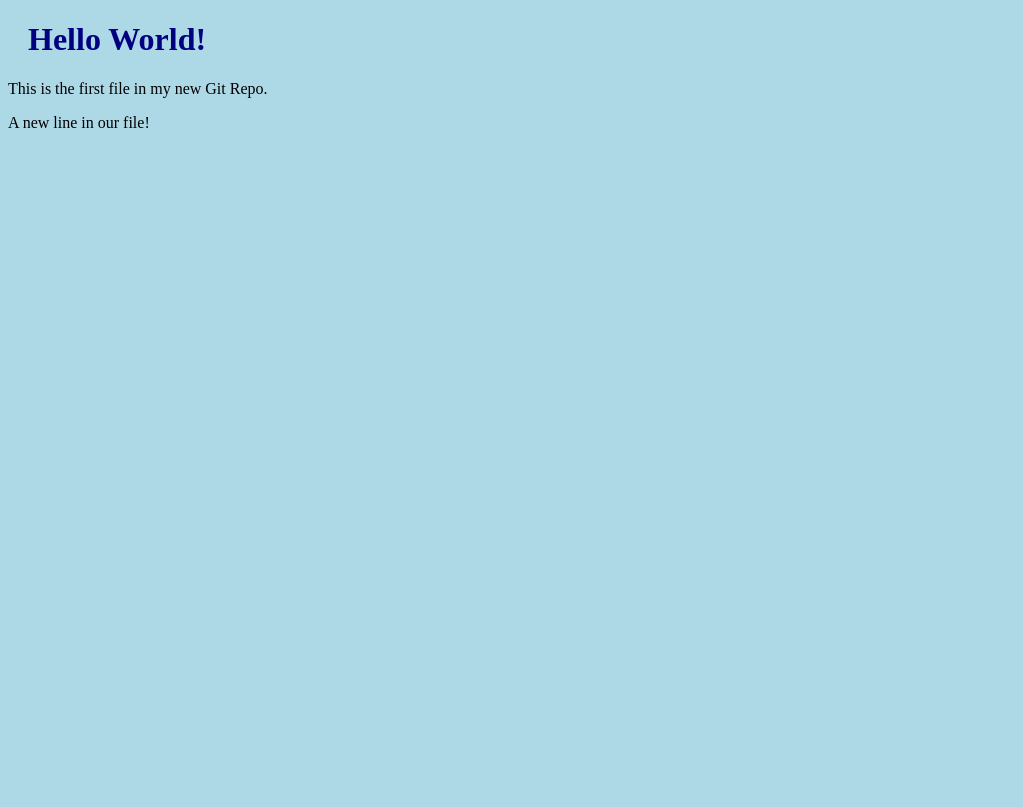
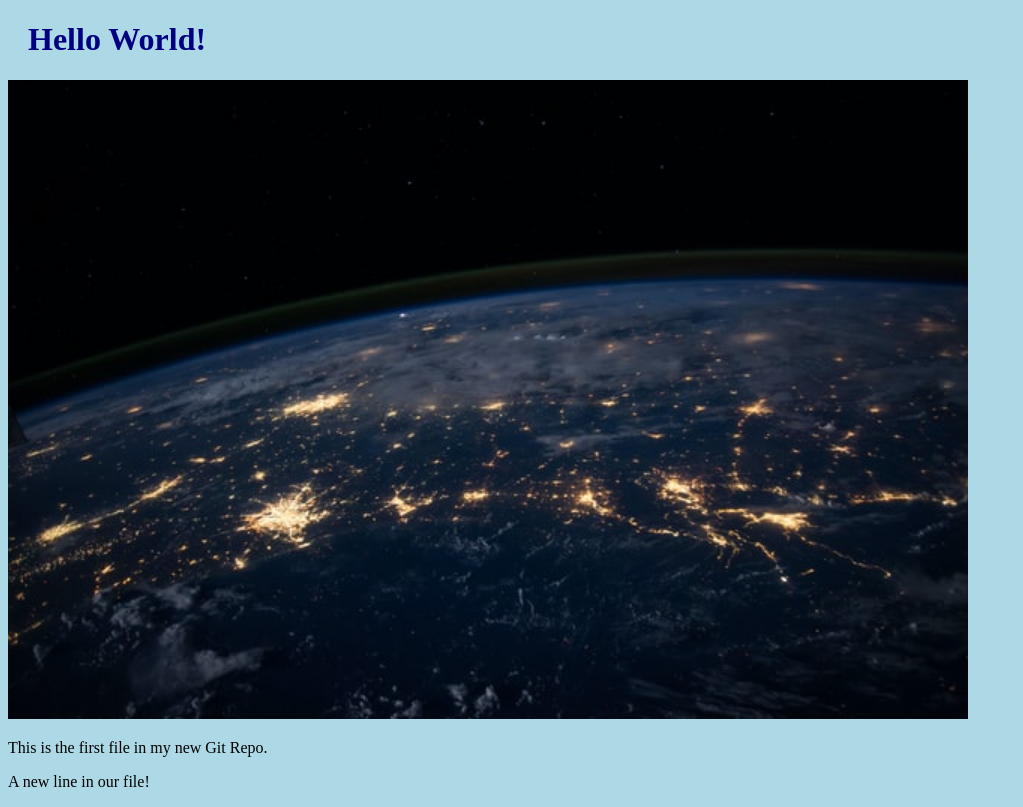
Before and after one commit to alvinfungai/helloworld, a plain HTML site: page index.html in a window 1280 px wide. Shown: the whole page, without its empty margins (0-1023 px from the left). Drawn offline with Linux system fonts and the light colour scheme.

Commit message:
Add image to Hello World

```diff
--- a/index.html
+++ b/index.html
@@ -6,6 +6,8 @@
 </head>
 <body>
     <h1>Hello World!</h1>
+    <div><img src="img_hello_world.jpg" alt="Hello World from Space"
+        style="width:100%;max-width:960px;"></div>
     <p>This is the first file in my new Git Repo.</p>
     <p>A new line in our file!</p>
 </body>
```
Also changed, not shown: img_hello_world.jpg (added).
